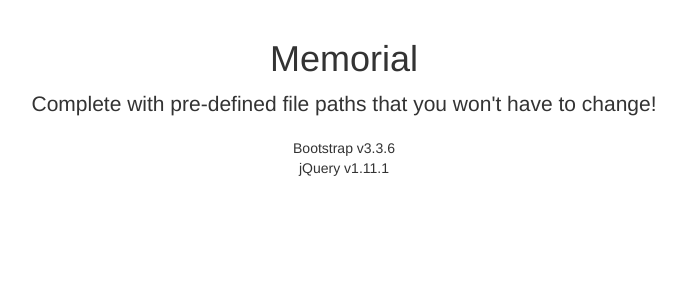
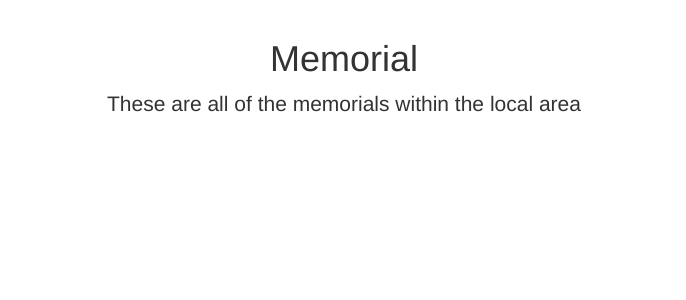
Before and after one commit to duckers24/WW1-Website, a PHP site: page /memorial.php in a window 1280 px wide. Shown: the part 51-351 px from the top of the page, without its empty margins (296-982 px from the left). Run offline with PHP 8.4, Linux system fonts and the light colour scheme.

Commit message:
Page Description
I changed the page description to correctly show what the page displays

```diff
--- a/memorial.php
+++ b/memorial.php
@@ -77,11 +77,7 @@
         <div class="row">
             <div class="col-lg-12 text-center">
                 <h1>Memorial</h1>
-                <p class="lead">Complete with pre-defined file paths that you won't have to change!</p>
-                <ul class="list-unstyled">
-                    <li>Bootstrap v3.3.6</li>
-                    <li>jQuery v1.11.1</li>
-                </ul>
+                <p class="lead">These are all of the memorials within the local area</p>
             </div>
         </div>
         <!-- /.row -->
```
